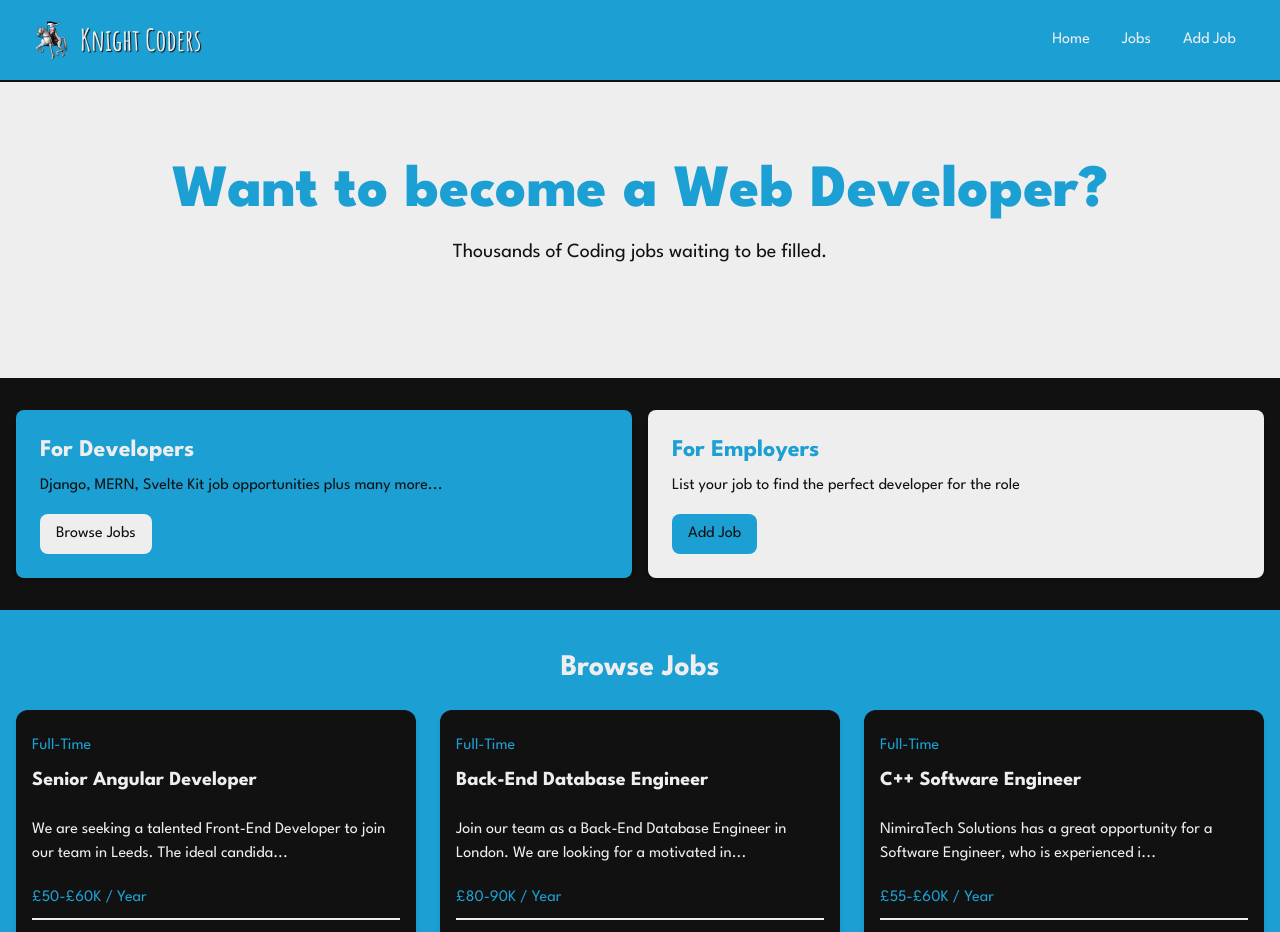
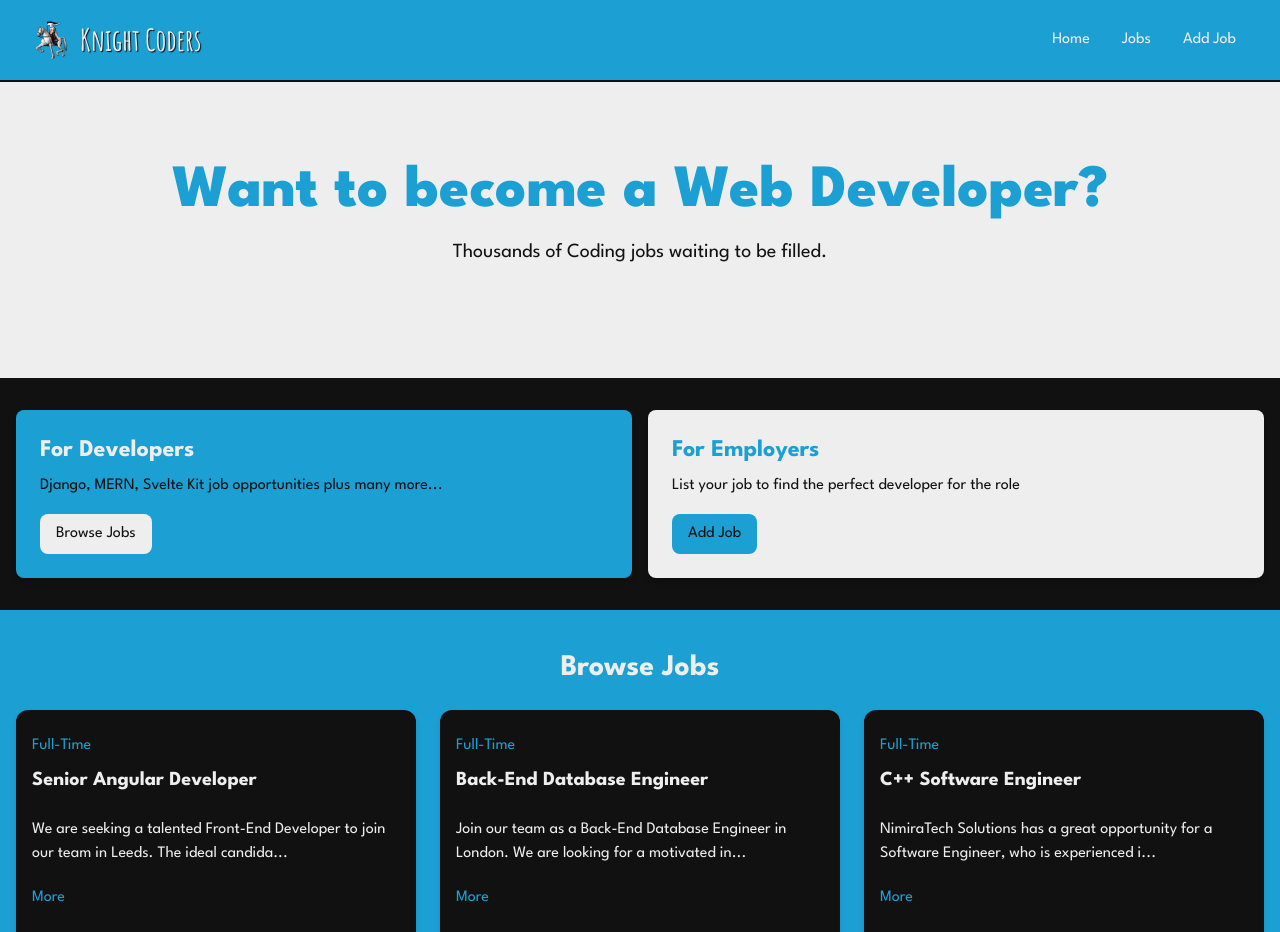
Before and after one commit to Nimira43/Knight-Coders, a Vue app: page / in a window 1280 px wide. Shown: the top 932 px of the page. Built offline with nearby package versions, Linux system fonts and the light colour scheme.

Commit message:
Toggling truncated text with full text for job description on button click.

```diff
--- a/src/components/JobListing.vue
+++ b/src/components/JobListing.vue
@@ -6,6 +6,9 @@ const props = defineProps({
 })
 
 const showFullDescription = ref(false)
+const toggleFullDescription = () => {
+  showFullDescription.value = !showFullDescription.value
+}
 
 const truncatedDescription = computed(() => {
   let description = props.job.description
@@ -24,9 +27,17 @@ const truncatedDescription = computed(() => {
         <div class='text-[#1c9fd3] my-2'>{{ job.type }}</div>
         <h3 class='text-[#eee] text-xl font-bold'>{{ job.title }}</h3>
       </div>
+
       <div class='text-[#eee] mb-5'>
-        {{ truncatedDescription }}
+        <div>{{ truncatedDescription }}</div>
       </div>
+      <button
+        @click="toggleFullDescription"
+        class="text-[#1c9fd3] hover:text-[#eee] mb-5"
+      >
+        {{ showFullDescription ? 'Less' : 'More' }}
+      </button>
+
       <h3 class='text-[#1c9fd3] mb-2'>{{ job.salary }} / Year</h3>
       <div class='border border-[#eee] mb-5'></div>
       <div class='flex flex-col lg:flex-row justify-between mb-4'>
```
